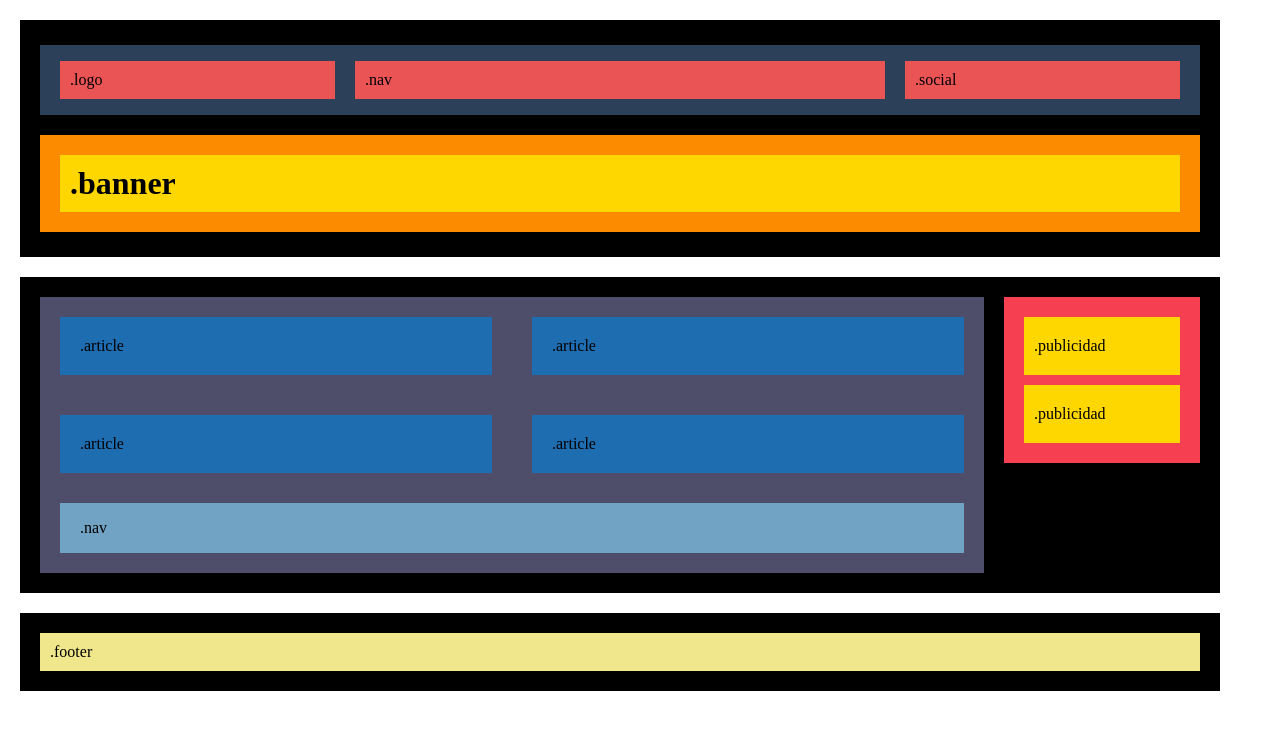
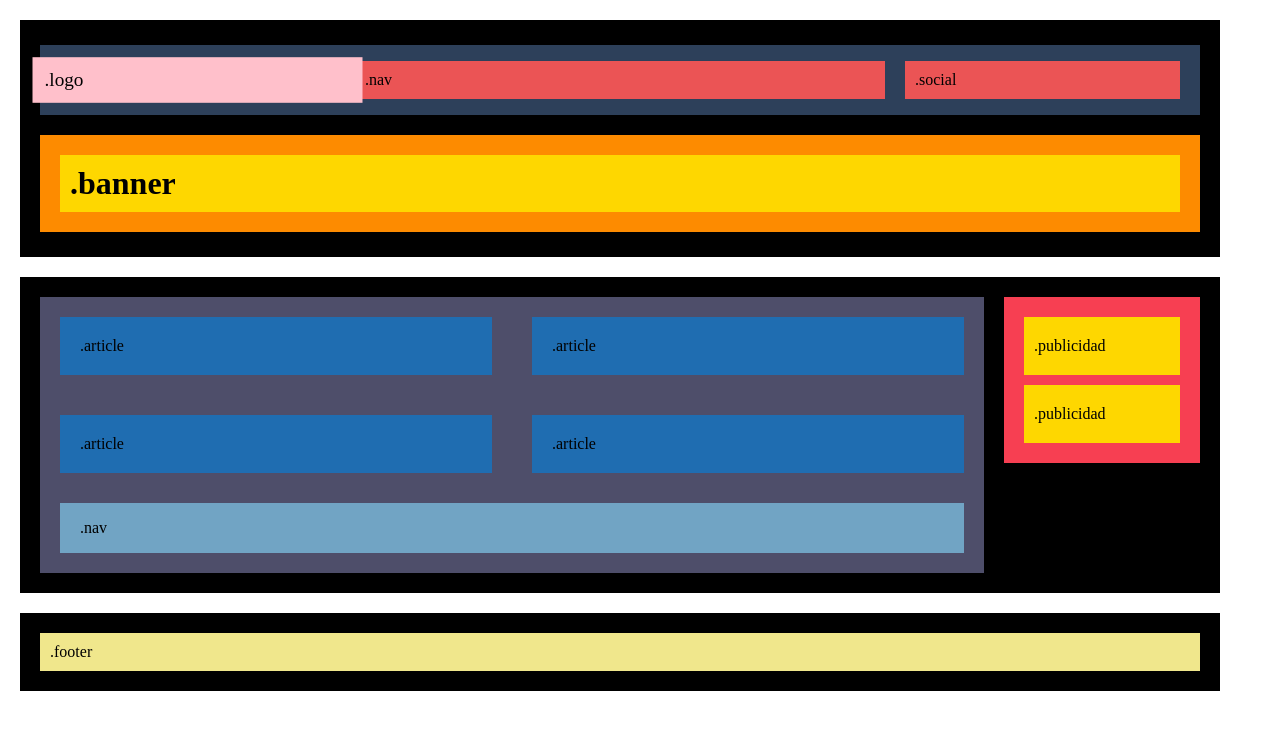
Before and after one commit to meritxell98/S1.1.-HTML-i-CSS-amb-Flex, a plain HTML site: page index/index.html in a window 1280 px wide. In both pictures the pointer is over the element ".logo". Drawn offline with Linux system fonts and the light colour scheme.

Commit message:
Exercici 5

```diff
--- a/style/styles.css
+++ b/style/styles.css
@@ -26,6 +26,11 @@ nav{
 .nav1 {
     flex: 1;
     margin-left: 20px;
+}
+
+.nav1:hover{
+    background-color: pink;
+    transform: scale(1.2);
 }
 
 .nav2 {
```
